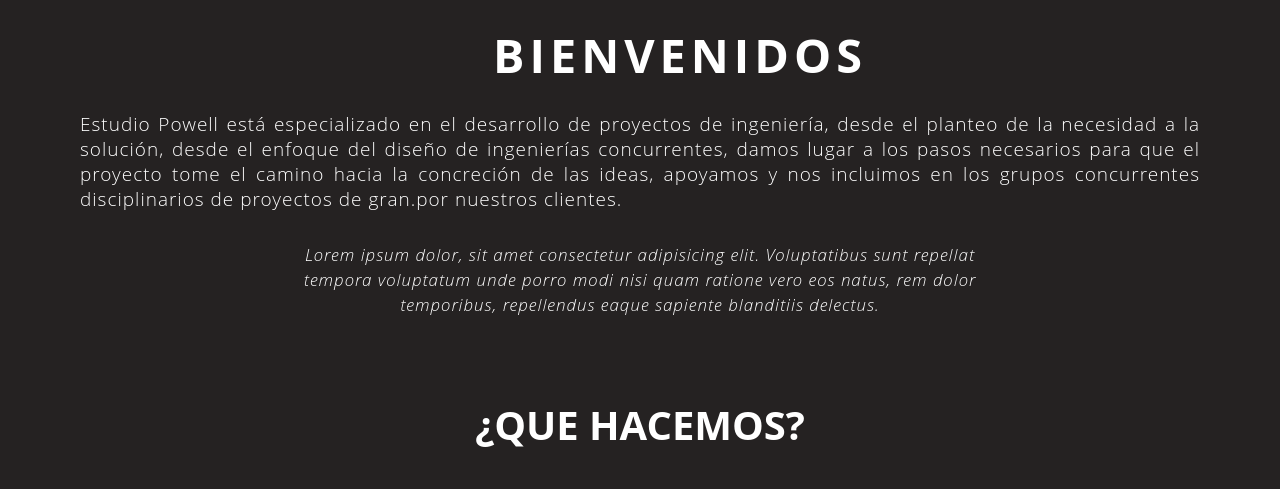
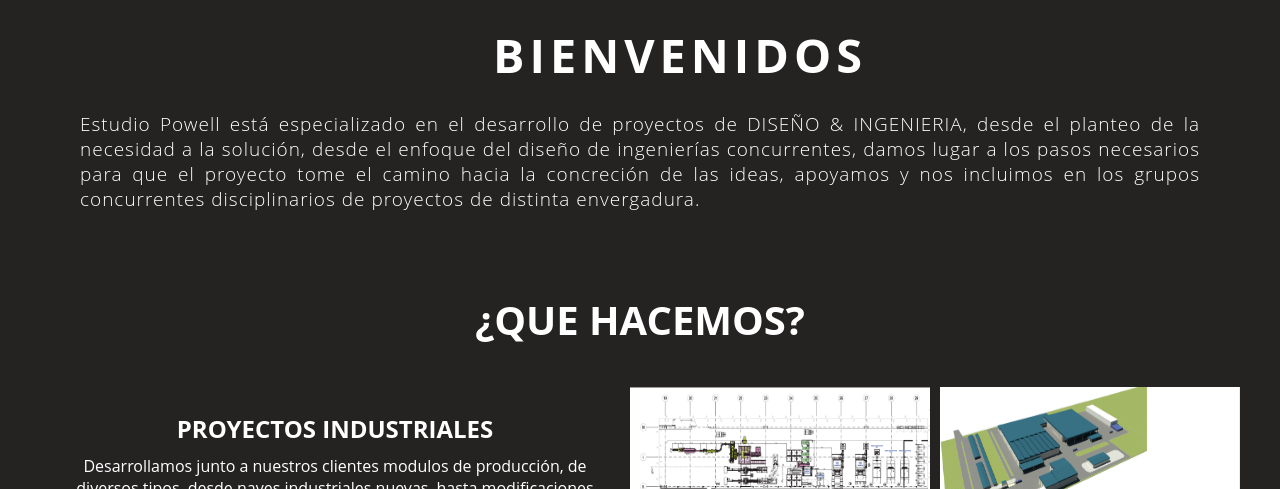
Before and after one commit to MatiasRaya/Pagina-POWELL, a plain HTML site: page index.html in a window 1280 px wide. Shown: the part 302-791 px from the top of the page. Drawn offline with Linux system fonts and the light colour scheme; a script that the page names is missing.

Commit message:
Se agregaron meta etiquetas y se modificaron sus contenidos

```diff
--- a/index.html
+++ b/index.html
@@ -6,17 +6,17 @@
     <meta name="viewport" content="width=device-width, initial-scale=1.0">
     <meta name="author" content="Matias Raya Plasencia">
     <meta name="title" content="Daniel Powell Estudio">
-    <!-- <meta name="description" content="Estudio Powell, está especializado en el desarrollo de proyectos de ingeniería, desde el planteo de la necesidad a la solución, desde el enfoque del diseño de ingenierías concurrentes, damos lugar a los pasos necesarios para que el proyecto tome el camino hacia la concreción de las ideas, apoyamos y nos incluimos en los grupos concurrentes disciplinarios de proyectos de gran.por nuestros clientes."> -->
+    <meta name="description" content="Estudio Powell está especializado en el desarrollo de proyectos de DISEÑO & INGENIERIA, desde el planteo de la necesidad a la solución, desde el enfoque del diseño de ingenierías concurrentes, damos lugar a los pasos necesarios para que el proyecto tome el camino hacia la concreción de las ideas, apoyamos y nos incluimos en los grupos concurrentes disciplinarios de proyectos de distinta envergadura.">
     <meta property="og:type" content="website">
-    <!-- <meta property="og:url" content="https://grtconsultora.tk/"> -->
+    <!-- <meta property="og:url" content="https://estudiopowell.ml/"> -->
     <meta property="og:title" content="Daniel Powell Estudio">
-    <!-- <meta property="og:description" content="Estudio Powell, está especializado en el desarrollo de proyectos de ingeniería, desde el planteo de la necesidad a la solución, desde el enfoque del diseño de ingenierías concurrentes, damos lugar a los pasos necesarios para que el proyecto tome el camino hacia la concreción de las ideas, apoyamos y nos incluimos en los grupos concurrentes disciplinarios de proyectos de gran.por nuestros clientes."> -->
-    <!-- <meta property="og:image" content="https://grtconsultora.tk/Image/JPG/logo-consultora-1200x628.jpg"> -->
+    <meta property="og:description" content="Estudio Powell está especializado en el desarrollo de proyectos de DISEÑO & INGENIERIA, desde el planteo de la necesidad a la solución, desde el enfoque del diseño de ingenierías concurrentes, damos lugar a los pasos necesarios para que el proyecto tome el camino hacia la concreción de las ideas, apoyamos y nos incluimos en los grupos concurrentes disciplinarios de proyectos de distinta envergadura.">
+    <!-- <meta property="og:image" content="https://estudiopowell.mk/Image/JPG/logo-consultora-1200x479.jpg"> -->
     <meta property="twitter:card" content="summary_large_image">
-    <!-- <meta property="twitter:url" content="https://grtconsultora.tk/"> -->
+    <!-- <meta property="twitter:url" content="https://estudiopowell.mk/"> -->
     <meta property="twitter:title" content="Daniel Powell Estudio">
-    <!-- <meta property="twitter:description" content="Estudio Powell, está especializado en el desarrollo de proyectos de ingeniería, desde el planteo de la necesidad a la solución, desde el enfoque del diseño de ingenierías concurrentes, damos lugar a los pasos necesarios para que el proyecto tome el camino hacia la concreción de las ideas, apoyamos y nos incluimos en los grupos concurrentes disciplinarios de proyectos de gran.por nuestros clientes."> -->
-    <!-- <meta property="twitter:image" content="https://grtconsultora.tk/Image/JPG/logo-consultora-1200x628.jpg"> -->
+    <meta property="twitter:description" content="Estudio Powell está especializado en el desarrollo de proyectos de DISEÑO & INGENIERIA, desde el planteo de la necesidad a la solución, desde el enfoque del diseño de ingenierías concurrentes, damos lugar a los pasos necesarios para que el proyecto tome el camino hacia la concreción de las ideas, apoyamos y nos incluimos en los grupos concurrentes disciplinarios de proyectos de distinta envergadura.">
+    <!-- <meta property="twitter:image" content="https://estudiopowell.mk/Image/JPG/logo-consultora-1200x479.jpg"> -->
     <link rel="preconnect" href="httpss://fonts.googleapis.com">
     <script defer src="./JS/top-nav-bar.js"></script>
     <script defer src="./JS/valid-form.js"></script>
@@ -86,11 +86,11 @@
             <div class="content-1">
                 <p>
                     <div class="text-2">
-                        Estudio Powell está especializado en el desarrollo de proyectos de ingeniería, desde el planteo de la necesidad a la solución, desde el enfoque del diseño de ingenierías concurrentes, damos lugar a los pasos necesarios para que el proyecto tome el camino hacia la concreción de las ideas, apoyamos y nos incluimos en los grupos concurrentes disciplinarios de proyectos de gran.por nuestros clientes.
+                        Estudio Powell está especializado en el desarrollo de proyectos de DISEÑO & INGENIERIA, desde el planteo de la necesidad a la solución, desde el enfoque del diseño de ingenierías concurrentes, damos lugar a los pasos necesarios para que el proyecto tome el camino hacia la concreción de las ideas, apoyamos y nos incluimos en los grupos concurrentes disciplinarios de proyectos de distinta envergadura.
                     </div>
-                    <div class="text-3">
+                    <!-- <div class="text-3">
                         Lorem ipsum dolor, sit amet consectetur adipisicing elit. Voluptatibus sunt repellat tempora voluptatum unde porro modi nisi quam ratione vero eos natus, rem dolor temporibus, repellendus eaque sapiente blanditiis delectus.
-                    </div>
+                    </div> -->
                 </p>
             </div>
         </section>
```
